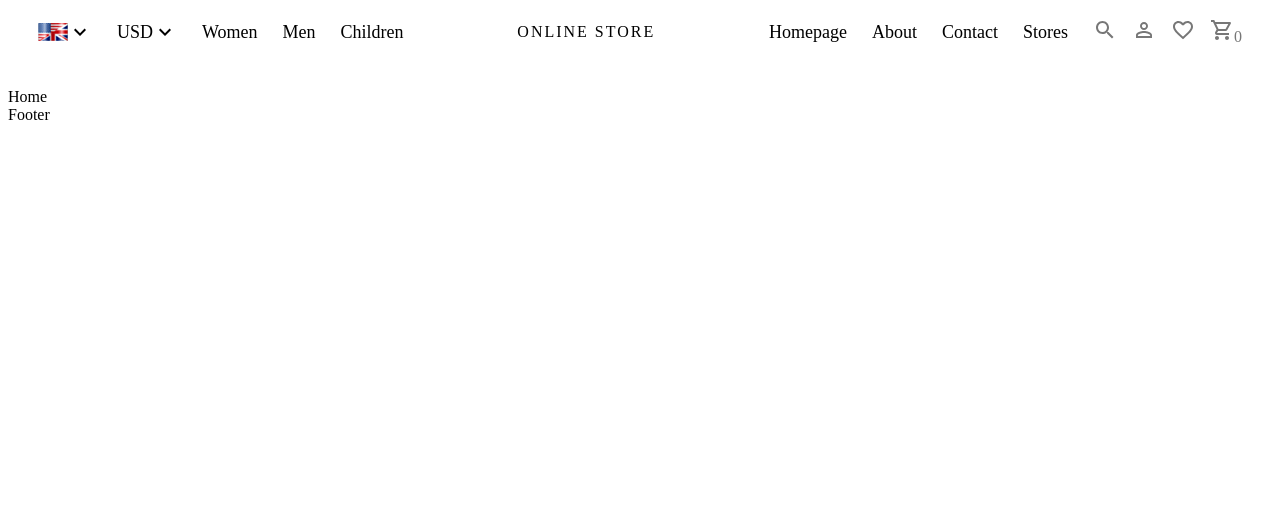
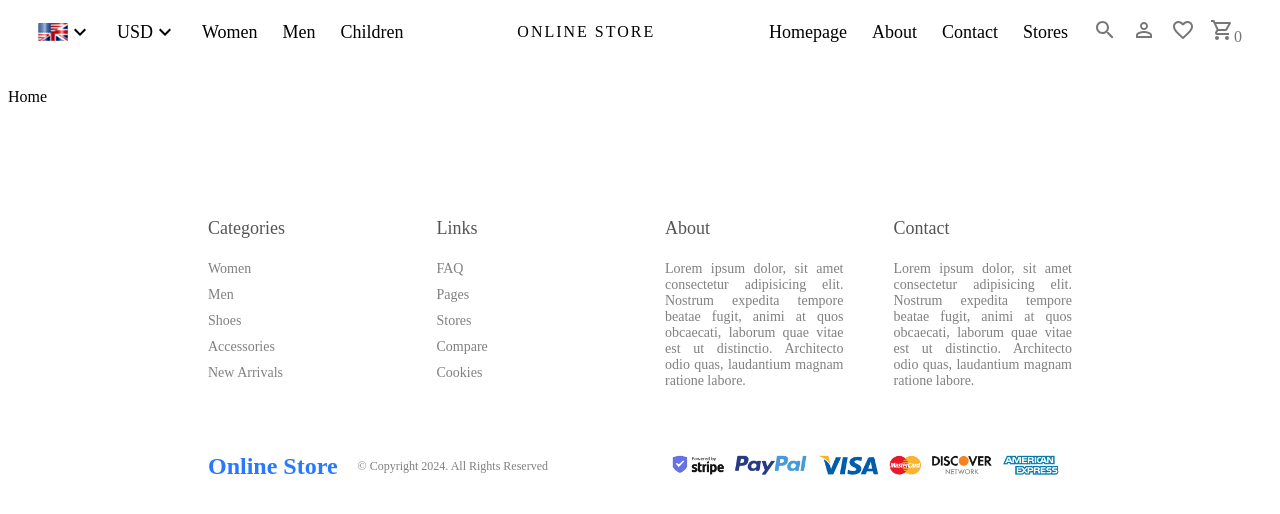
Before and after one commit to JKukielski/react_strapi_store, a React (Vite) app in the folder client/: page / in a window 1280 px wide. Shown: the top 514 px of the page. Built offline with nearby package versions, Linux system fonts and the light colour scheme.

Commit message:
Footer UI

```diff
--- a/client/src/components/Footer/Footer.jsx
+++ b/client/src/components/Footer/Footer.jsx
@@ -1,7 +1,57 @@
-import React from 'react';
+import './Footer.scss';
 
 const Footer = () => {
-  return <div>Footer</div>;
+  return (
+    <div className="footer">
+      <div className="top">
+        <div className="item">
+          <h1>Categories</h1>
+          <span>Women</span>
+          <span>Men</span>
+          <span>Shoes</span>
+          <span>Accessories</span>
+          <span>New Arrivals</span>
+        </div>
+        <div className="item">
+          <h1>Links</h1>
+          <span>FAQ</span>
+          <span>Pages</span>
+          <span>Stores</span>
+          <span>Compare</span>
+          <span>Cookies</span>
+        </div>
+        <div className="item">
+          <h1>About</h1>
+          <span>
+            Lorem ipsum dolor, sit amet consectetur adipisicing elit. Nostrum
+            expedita tempore beatae fugit, animi at quos obcaecati, laborum quae
+            vitae est ut distinctio. Architecto odio quas, laudantium magnam
+            ratione labore.
+          </span>
+        </div>
+        <div className="item">
+          <h1>Contact</h1>
+          <span>
+            Lorem ipsum dolor, sit amet consectetur adipisicing elit. Nostrum
+            expedita tempore beatae fugit, animi at quos obcaecati, laborum quae
+            vitae est ut distinctio. Architecto odio quas, laudantium magnam
+            ratione labore.
+          </span>
+        </div>
+      </div>
+      <div className="bottom">
+        <div className="left">
+          <span className="logo">Online Store</span>
+          <span className="copyright">
+            © Copyright 2024. All Rights Reserved
+          </span>
+        </div>
+        <div className="right">
+          <img src="/img/payment.png" alt="" />
+        </div>
+      </div>
+    </div>
+  );
 };
 
 export default Footer;
--- /dev/null
+++ b/client/src/components/Footer/Footer.scss
@@ -0,0 +1,56 @@
+.footer {
+  margin: 100px 200px 20px 200px;
+
+  .top {
+    display: flex;
+    gap: 50px;
+
+    .item {
+      flex: 1;
+      display: flex;
+      flex-direction: column;
+      gap: 10px;
+      text-align: justify;
+      font-size: 14px;
+
+      h1 {
+        font-size: 18px;
+        font-weight: 500;
+        color: #555;
+      }
+
+      span {
+        color: gray;
+      }
+    }
+  }
+
+  .bottom {
+    display: flex;
+    justify-content: space-between;
+    align-items: center;
+    margin-top: 50px;
+
+    .left {
+      display: flex;
+      align-items: center;
+
+      .logo {
+        color: #2879fe;
+        font-weight: bold;
+        font-size: 24px;
+      }
+
+      .copyright {
+        margin-left: 20px;
+        font-size: 12px;
+        color: gray;
+      }
+    }
+    .right {
+      img {
+        height: 50px;
+      }
+    }
+  }
+}
```
